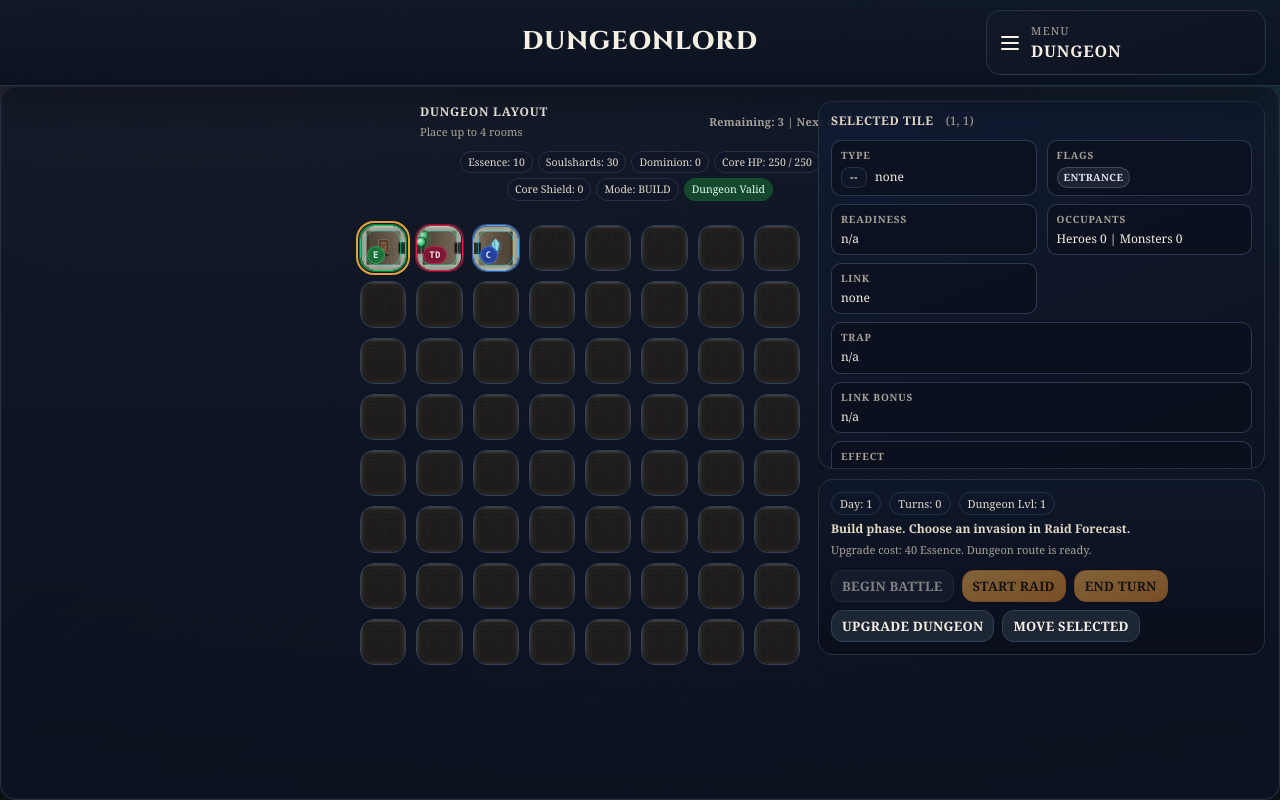
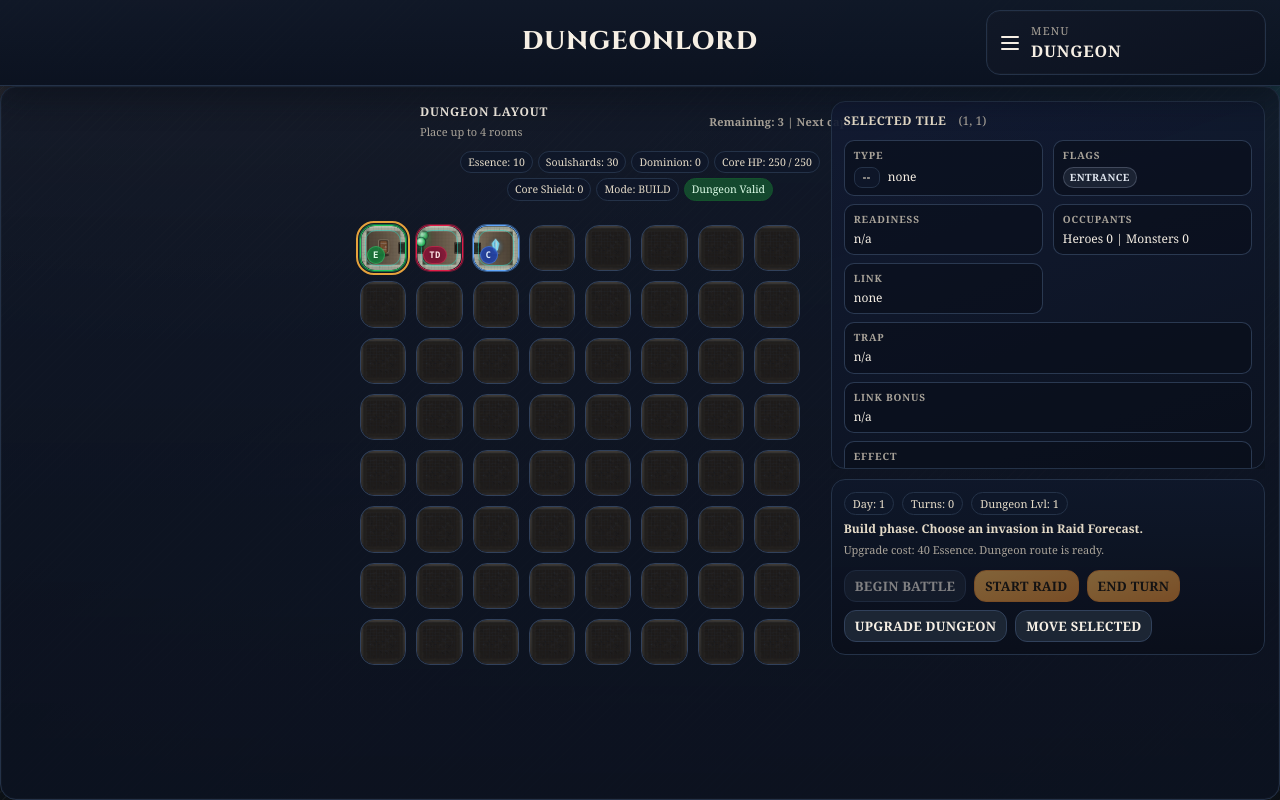
Before and after one commit to deavonthebunny-hub/Dungeonlord, a React (Vite) app: page / in a window 1280 px wide. Built offline with nearby package versions, Linux system fonts and the light colour scheme; a web font is replaced by a local one.

Commit message:
Standard Small UI Fix

```diff
--- a/src/App.css
+++ b/src/App.css
@@ -1943,6 +1943,7 @@ button.entityItem {
 
   .layout {
     --dungeon-center-offset: clamp(124px, 12vh, 154px);
+    --dungeon-side-gap: clamp(26px, 2.4vw, 48px);
     flex: 1 1 auto;
     height: auto;
     min-height: 0;
@@ -2020,7 +2021,7 @@ button.entityItem {
     grid-template-rows: minmax(0, 1fr);
     align-items: stretch;
     justify-items: center;
-    gap: 18px;
+    gap: var(--dungeon-side-gap);
   }
 
   .dungeonControlRail {
@@ -2036,6 +2037,8 @@ button.entityItem {
     justify-content: flex-start;
     overflow-y: auto;
     overflow-x: hidden;
+    position: relative;
+    z-index: 2;
   }
 
   .dungeonStage {
@@ -2047,6 +2050,8 @@ button.entityItem {
     margin-top: var(--dungeon-center-offset);
     align-self: start;
     overflow: visible;
+    position: relative;
+    z-index: 1;
   }
 
   .dungeonGutter {
@@ -2128,7 +2133,7 @@ button.entityItem {
 
   .dungeonBody {
     grid-template-columns: minmax(370px, 440px) minmax(300px, 1fr);
-    gap: 18px;
+    gap: var(--dungeon-side-gap);
   }
 }
 
```
